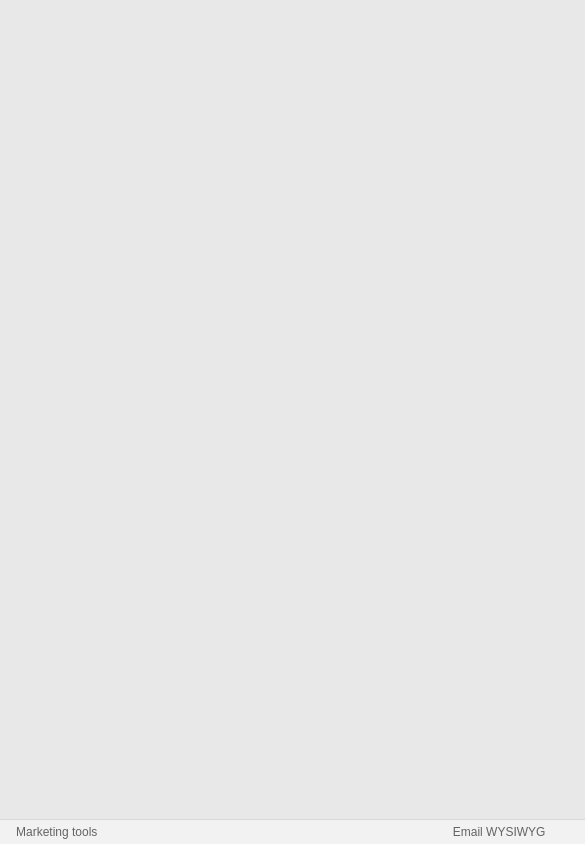
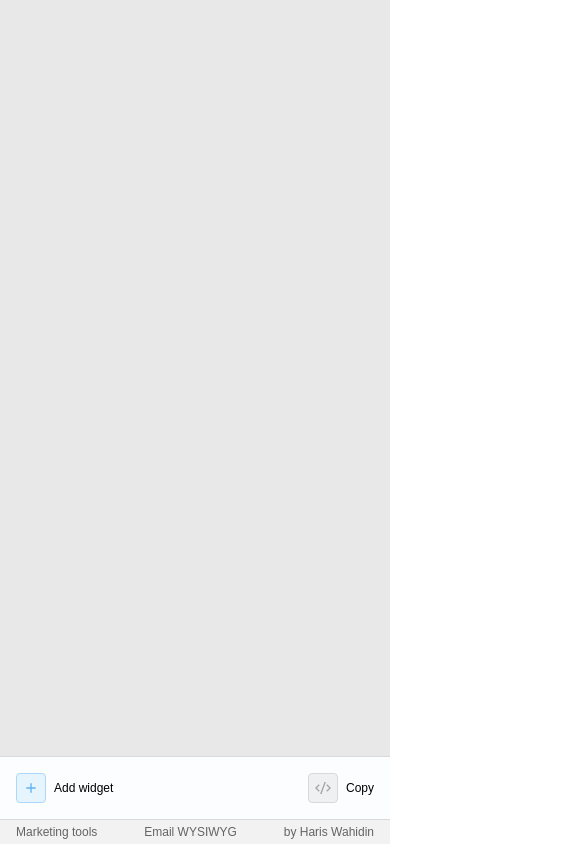
Before and after one commit to hariswhdn/wysiwyg-email, a React (Vite) app: page / in a window 390 px wide. Shown: the top 844 px of the page, 585 px wide, since content can reach past the window. Built offline with nearby package versions, Linux system fonts and the light colour scheme.

Commit message:
responsive

```diff
--- a/src/App.jsx
+++ b/src/App.jsx
@@ -8,9 +8,9 @@ function App() {
   const [counter, setCounter] = useState(0)
   const [arrCounter, setArrCounter] = useState([])
 
-  useEffect(() => {
-    console.log('arrCounter', arrCounter)
-  }, [arrCounter])
+  // useEffect(() => {
+  //   console.log('arrCounter', arrCounter)
+  // }, [arrCounter])
 
   function addWidget() {
     if (arrCounter.length < 9) {
@@ -95,10 +95,10 @@ const objWidget = {
   background_color: '#FCFCFC',
   title_color: '#202020',
   description_color: '#646464',
-  icon_circled_color: '#F9F9F9',
-  icon_circled_border_color: '#E8E8E8',
-  icon_boxed_color: '#F0F0F0',
-  icon_boxed_border_color: '#E0E0E0',
+  icon_circled_color: '#F0F0F0',
+  icon_circled_border_color: '#E0E0E0',
+  icon_boxed_color: '#F9F9F9',
+  icon_boxed_border_color: '#E8E8E8',
   icon_order_color: '#646464',
   columns_color: '#202020',
 }
--- a/src/assets/css/style.css
+++ b/src/assets/css/style.css
@@ -1,10 +1,8 @@
 #root {
   width: 100%;
   height: 100dvh;
-  min-width: 1007px;
-  max-width: calc((600px + (16px * 2)) + 375px);
-  min-height: 375px;
-  max-height: 1024px;
+  min-width: 370px;
+  min-height: 100dvh;
   margin: 0 auto;
   display: flex;
   flex-direction: column;
@@ -43,22 +41,26 @@ textarea:focus {
 main {
   display: flex;
   flex-grow: 1;
-  position: relative;
-  overflow-y: hidden;
-  position: relative;
+  overflow-y: auto;
   & > div {
     flex-grow: 1;
     overflow-y: auto;
     -ms-overflow-style: none;
     scrollbar-width: none;
+    & > div {
+      width: 100% !important;
+      max-width: 600px;
+    }
+    &:not(:has(> div > *)) {
+      padding: 0 !important;
+    }
     &::-webkit-scrollbar {
       display: none;
     }
   }
   & > aside {
     background-color: #fbfdff;
-    width: 375px;
-    min-width: 375px;
+    width: 370px;
     display: flex;
     flex-direction: column;
     border-left: 1px solid #d9d9d9;
@@ -68,6 +70,7 @@ main {
     & > div:first-child {
       display: flex;
       justify-content: space-between;
+      column-gap: 12px;
       & > div {
         display: flex;
         align-items: center;
@@ -469,6 +472,13 @@ fieldset {
   display: flex;
   align-items: center;
   column-gap: 8px;
+  overflow: hidden;
+}
+
+.widget_header > div:nth-child(1) > p {
+  text-overflow: ellipsis;
+  white-space: nowrap;
+  overflow: hidden;
 }
 
 .widget_body > div {
@@ -550,3 +560,22 @@ fieldset {
     opacity: 1;
   }
 }
+
+@media only screen and (max-width: 739px) {
+  #root {
+    height: unset;
+  }
+  main {
+    flex-direction: column;
+    overflow-y: unset;
+    & > div {
+      overflow-y: unset;
+    }
+    & > aside {
+      width: unset;
+      overflow-y: unset;
+      border-left: none;
+      border-top: 1px solid #d9d9d9;
+    }
+  }
+}
--- a/src/components/Letter.jsx
+++ b/src/components/Letter.jsx
@@ -60,7 +60,9 @@ function Letter({arrCounter}) {
     <div style={styleLetter}>
       <div style={styleTableContainer}>
         {arrCounter.map((item1) => {
-          return (
+          return item1.title.length === 0 && item1.description.length === 0 && item1.columns.length === 0 ? (
+            <React.Fragment key={item1.id}></React.Fragment>
+          ) : (
             <div
               key={item1.id}
               style={{
--- a/src/components/Widget.jsx
+++ b/src/components/Widget.jsx
@@ -143,7 +143,7 @@ function WidgetGridCenter({widget, arrCounter, setArrCounter}) {
                       background_color: e.target.checked ? '#191919' : '#FCFCFC',
                       icon_boxed_color: e.target.checked ? '#222222' : '#F9F9F9',
                       icon_boxed_border_color: e.target.checked ? '#313131' : '#E8E8E8',
-                      icon_circled_color: e.target.checked ? '#313131' : '#F0F0F0',
+                      icon_circled_color: e.target.checked ? '#2A2A2A' : '#F0F0F0',
                       icon_circled_border_color: e.target.checked ? '#3A3A3A' : '#E0E0E0',
                     }
                     setArrCounter(
```
